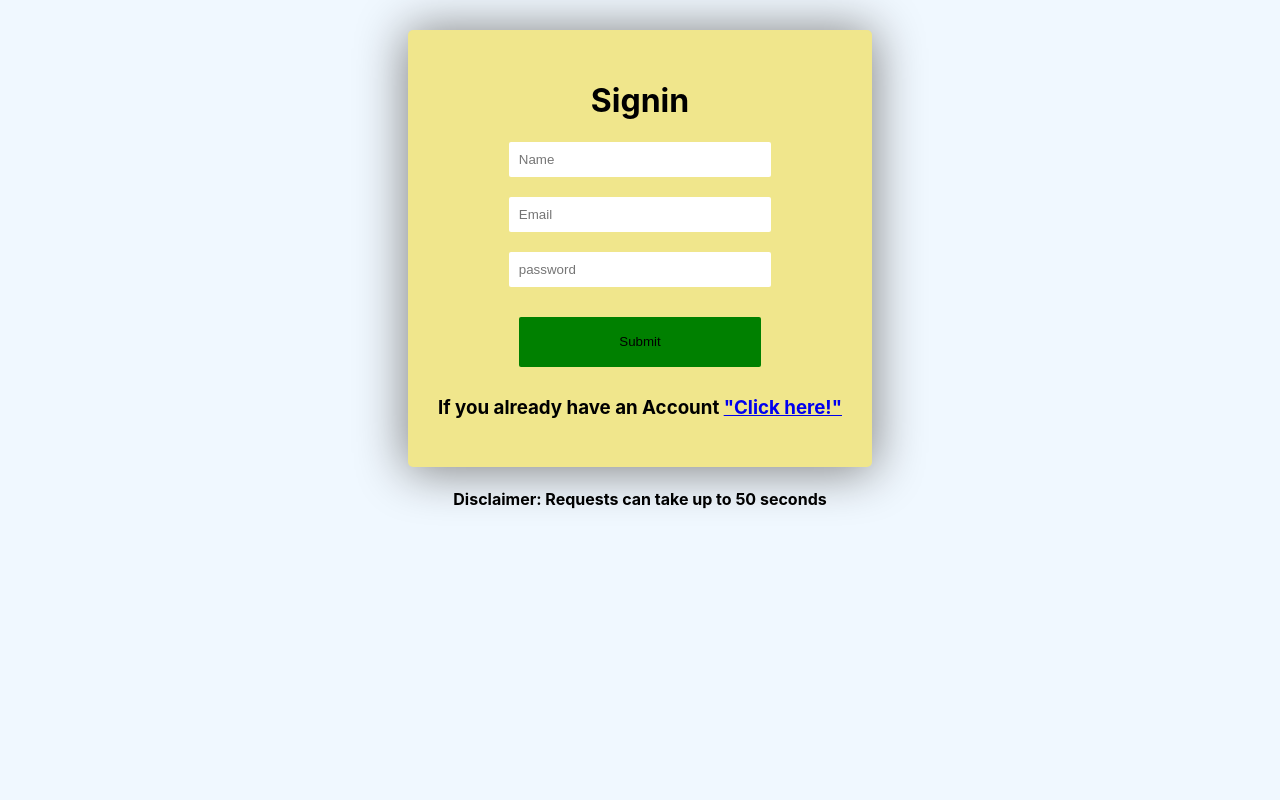
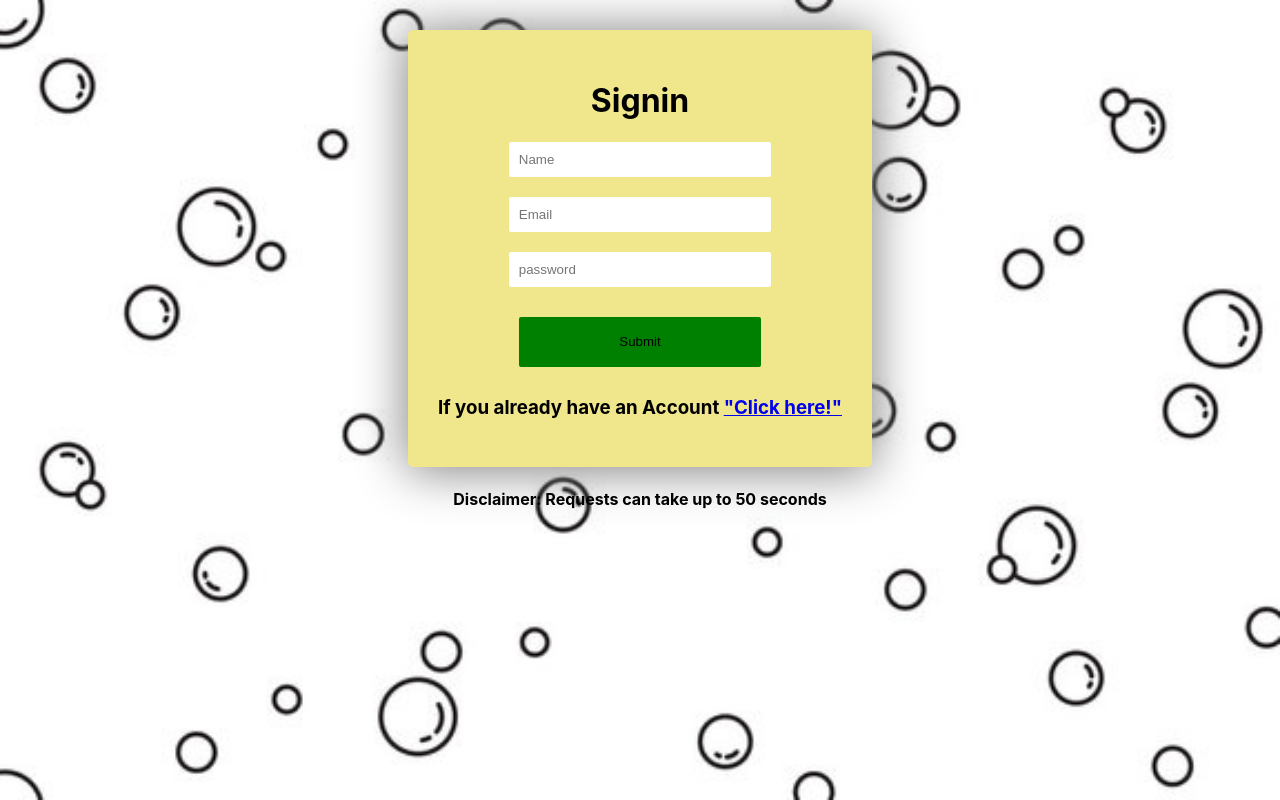
Before and after one commit to AmalFrancisOlakengil/Blog-application-version-0.0.1, a React (Create React App) app in the folder frontend/: page / in a window 1280 px wide. Built offline with nearby package versions, Linux system fonts and the light colour scheme.

Commit message:
background

```diff
--- a/frontend/src/create_blog.css
+++ b/frontend/src/create_blog.css
@@ -9,7 +9,11 @@
 
 body {
     margin: 0px; /* Ensure no default margin on the body */
-    background-color: aliceblue;
+    background-image: url(Background.jpg);
+    background-position: center;
+    background-repeat: no-repeat;
+    background-size: cover;
+    background-attachment: fixed;
     display: flex;
     justify-content: center;
     align-items: center; /* Center vertically */
--- a/frontend/src/signin.css
+++ b/frontend/src/signin.css
@@ -1,3 +1,10 @@
+body {
+    background-image: url(Background.jpg);
+    background-position: center;
+    background-repeat: no-repeat;
+    background-size: cover;
+    background-attachment: fixed;
+}
 .signin form{
     display: flex;
     flex-direction: column;
```
Also changed, not shown: frontend/src/Background.jpg (added).
